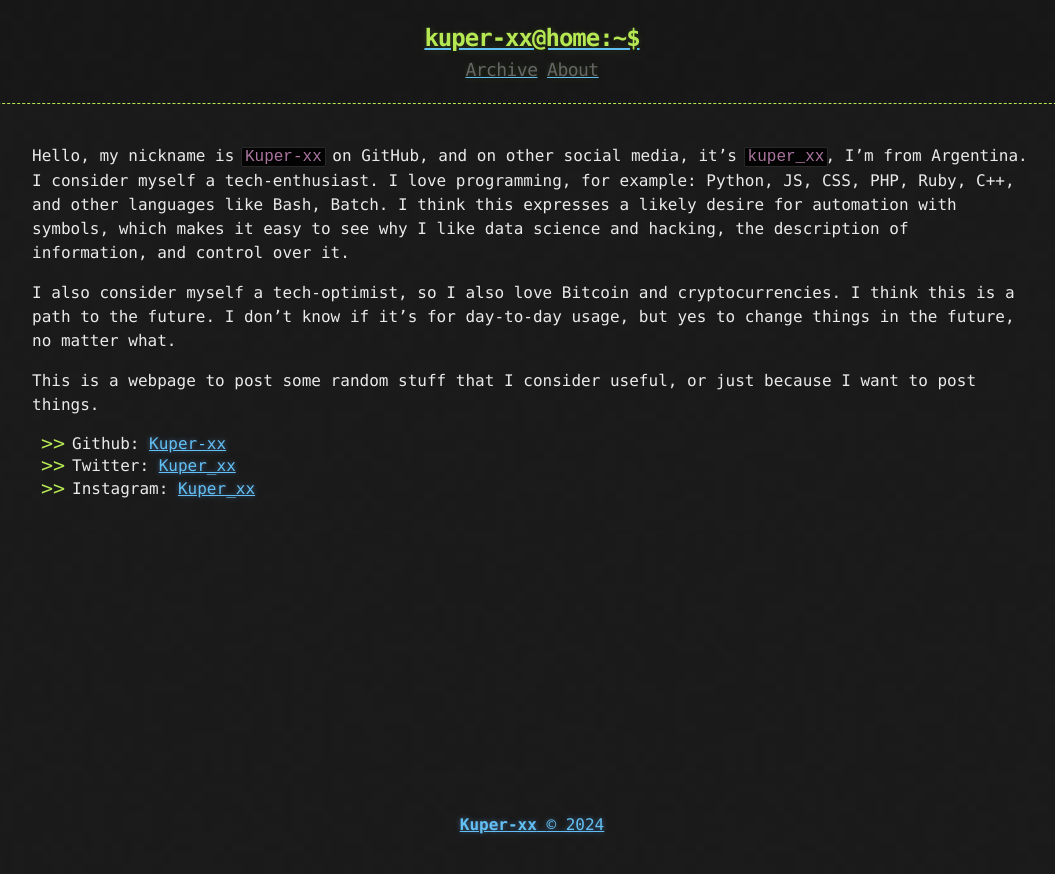
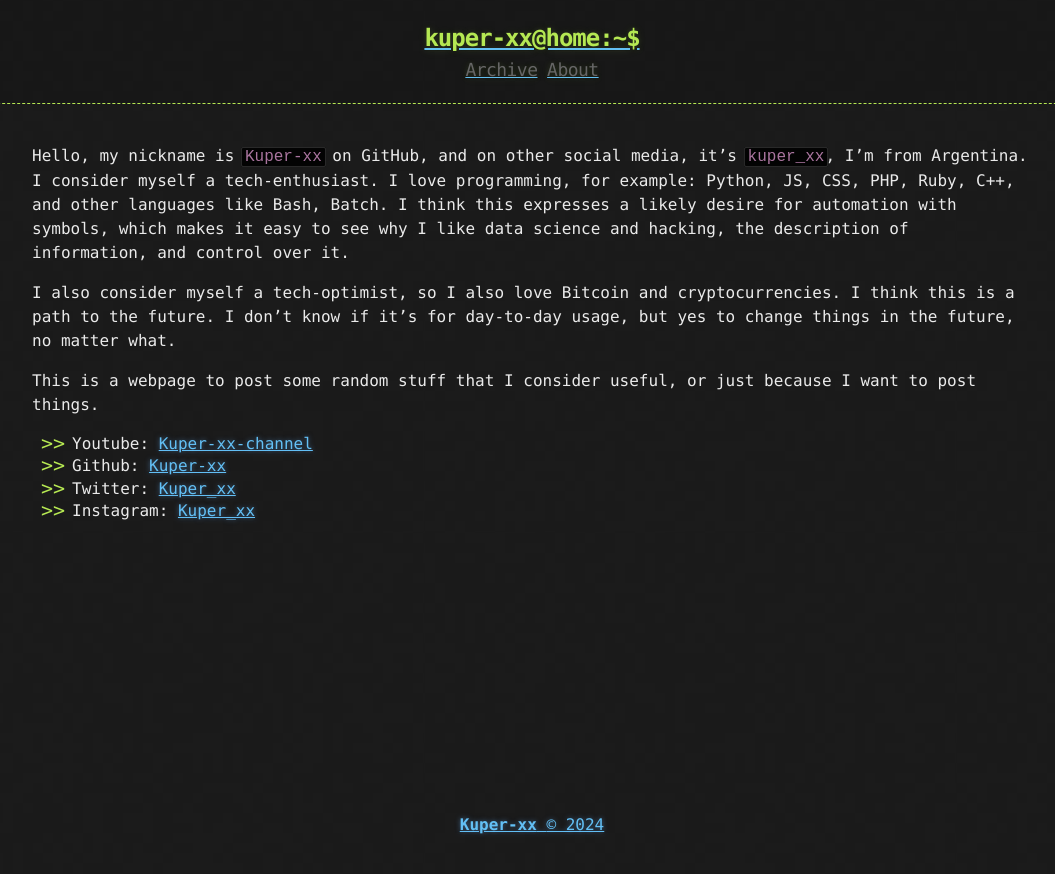
Before and after one commit to Kuper-xx/kuper-xx.github.io, a Jekyll site: the page built from about.md, in a window 1280 px wide. Shown: the top 874 px of the page, without its empty margins (108-1163 px from the left). Built offline with Jekyll 4.4.1, drawn with Linux system fonts in a browser that asks for light colours.

Commit message:
add youtube channel

```diff
--- a/about.md
+++ b/about.md
@@ -9,6 +9,7 @@ I also consider myself a tech-optimist, so I also love Bitcoin and cryptocurrenc
 
 This is a webpage to post some random stuff that I consider useful, or just because I want to post things.
 
+* Youtube: [Kuper-xx-channel](https://www.youtube.com/@Kuper-xx-channel)
 * Github: [Kuper-xx](https://github.com/kuper-xx)
 * Twitter: [Kuper_xx](https://x.com/kuper_xx)
 * Instagram: [Kuper_xx](https://instagram.com/kuper_xx)
```
